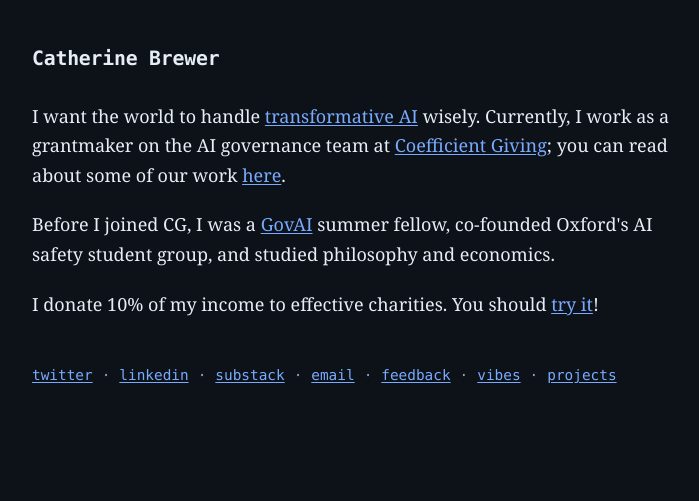
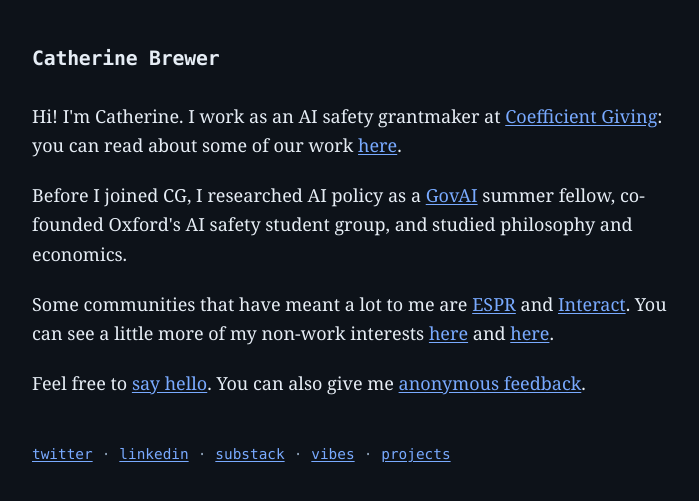
Before and after one commit to catherinebrewer/catherinebrewer.github.io, a Jekyll site: the page built from index.html, in a window 1280 px wide. Shown: the top 501 px of the page, without its empty margins (13-712 px from the left). Built offline with Jekyll 4.4.1, drawn with Linux system fonts in a browser that asks for light colours.

Commit message:
Rewrite front page bio
Co-Authored-By: Claude Opus 5.5 (1M context) <noreply@anthropic.com>

```diff
--- a/index.html
+++ b/index.html
@@ -6,11 +6,13 @@ google_site_verification: "nJQk73ONpvwx7Ua4EUjOh1SCfbkAOwF591WFwOl3clg"
 
 <h1>Catherine Brewer</h1>
 
-<p>I want the world to handle <a href="https://coefficientgiving.org/research/what-open-philanthropy-means-by-transformative-ai/">transformative AI</a> wisely. Currently, I work as a grantmaker on the AI governance team at <a href="https://coefficientgiving.org/">Coefficient Giving</a>; you can read about some of our work <a href="https://coefficientgiving.org/research/our-approach-to-ai-safety-and-security/">here</a>.</p>
+<p>Hi! I'm Catherine. I work as an AI safety grantmaker at <a href="https://coefficientgiving.org/">Coefficient Giving</a>: you can read about some of our work <a href="https://coefficientgiving.org/research/our-approach-to-ai-safety-and-security/">here</a>.</p>
 
-<p>Before I joined CG, I was a <a href="https://www.governance.ai/">GovAI</a> summer fellow, co-founded Oxford's AI safety student group, and studied philosophy and economics.</p>
+<p>Before I joined CG, I researched AI policy as a <a href="https://www.governance.ai/">GovAI</a> summer fellow, co-founded Oxford's AI safety student group, and studied philosophy and economics.</p>
 
-<p>I donate 10% of my income to effective charities. You should <a href="https://www.givingwhatwecan.org/">try it</a>!</p>
+<p>Some communities that have meant a lot to me are <a href="https://espr.camp/">ESPR</a> and <a href="https://joininteract.com/">Interact</a>. You can see a little more of my non-work interests <a href="{{ '/vibes/' | relative_url }}">here</a> and <a href="{{ '/projects/' | relative_url }}">here</a>.</p>
+
+<p>Feel free to <a href="mailto:ce.brewer@protonmail.com">say hello</a>. You can also give me <a href="https://www.admonymous.co/catherine-brewer" target="_blank" rel="noopener">anonymous feedback</a>.</p>
 
 <!-- Navigation links row — add or remove links here.
      Separators are drawn in CSS (.links a + a::before), so just add an <a>. -->
@@ -18,8 +20,6 @@ google_site_verification: "nJQk73ONpvwx7Ua4EUjOh1SCfbkAOwF591WFwOl3clg"
     <a href="https://twitter.com/wilhelmscreamin" target="_blank" rel="noopener">Twitter</a>
     <a href="https://linkedin.com/in/ce-brewer" target="_blank" rel="noopener">LinkedIn</a>
     <a href="https://catherinebrewer.substack.com/" target="_blank" rel="noopener">Substack</a>
-    <a href="mailto:ce.brewer@protonmail.com">Email</a>
-    <a href="https://www.admonymous.co/catherine-brewer" target="_blank" rel="noopener">Feedback</a>
     <a href="{{ '/vibes/' | relative_url }}">Vibes</a>
     <a href="{{ '/projects/' | relative_url }}">Projects</a>
 </nav>
```
